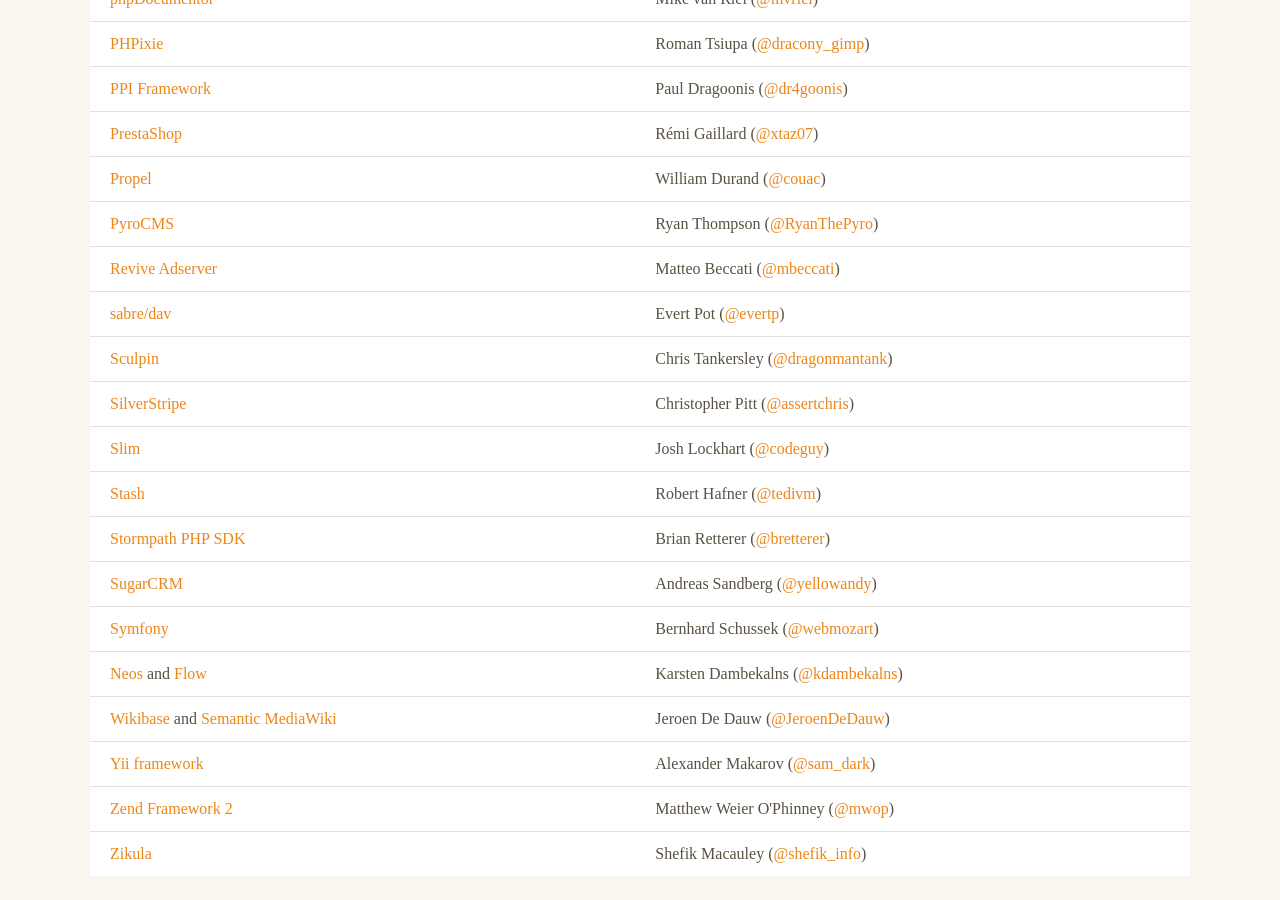
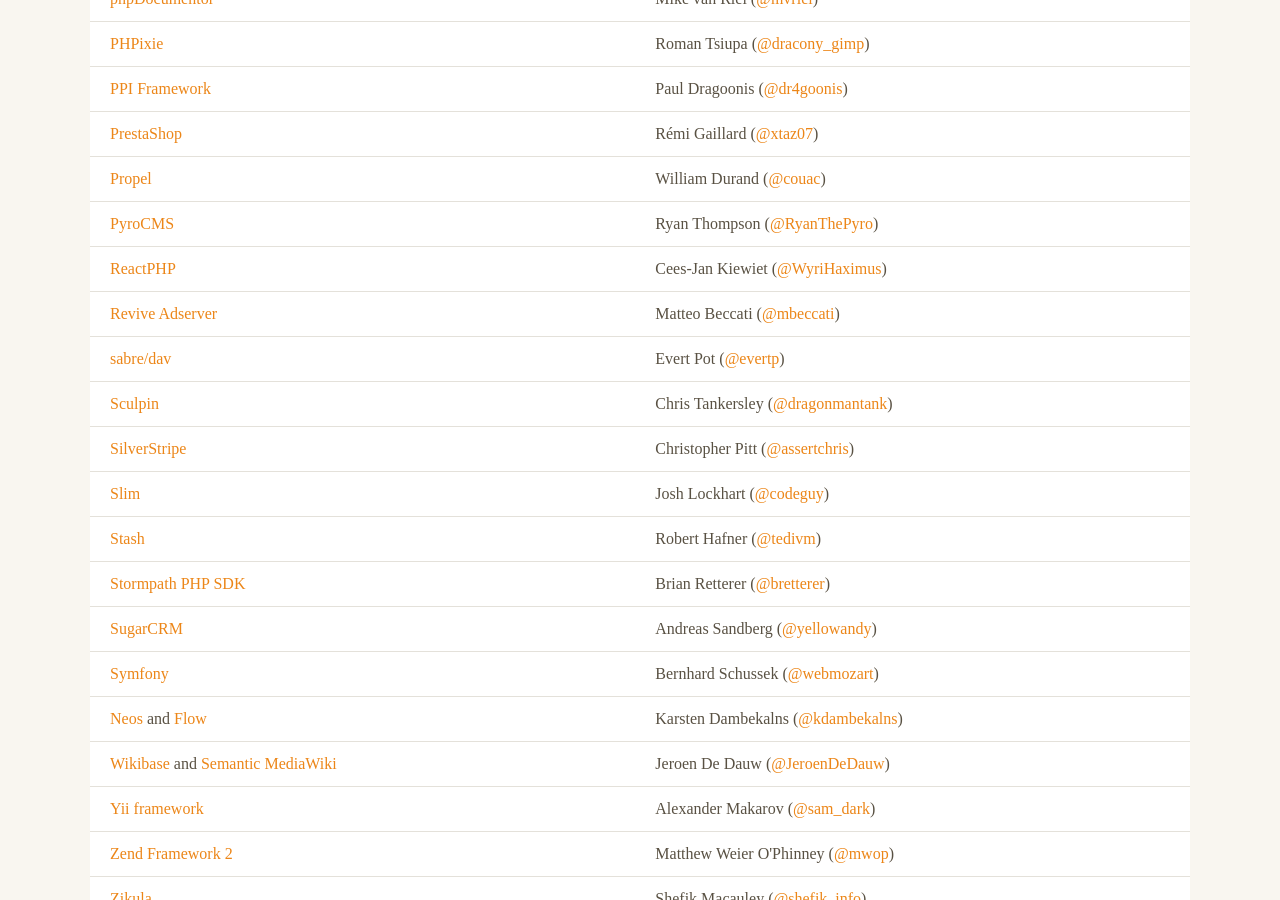
Before and after one commit to php-fig/www.php-fig.org, a Jekyll site: the page built from pages/members.html, in a window 1280 px wide and 900 px high, scrolled down 1817 px. Built offline with Jekyll 4.4.1, drawn with Linux system fonts in a browser that asks for light colours; nearby versions of some CDN libraries; some web fonts are replaced; Markdown is read by kramdown in place of the engine named in the settings.

Commit message:
Added Cees-Jan Kiewiet for ReactPHP

```diff
--- a/pages/members.html
+++ b/pages/members.html
@@ -150,6 +150,10 @@ permalink: members/
             <td>Ryan Thompson (<a href="http://twitter.com/RyanThePyro/">@RyanThePyro</a>)</td>
         </tr>
         <tr>
+            <td><a target="_blank" href="http://www.reactphp.org/">ReactPHP</a></td>
+            <td>Cees-Jan Kiewiet (<a href="http://twitter.com/WyriHaximus/">@WyriHaximus</a>)</td>
+        </tr>
+        <tr>
             <td><a target="_blank" href="http://www.revive-adserver.com/">Revive Adserver</a></td>
             <td>Matteo Beccati (<a href="http://twitter.com/mbeccati/">@mbeccati</a>)</td>
         </tr>
```
